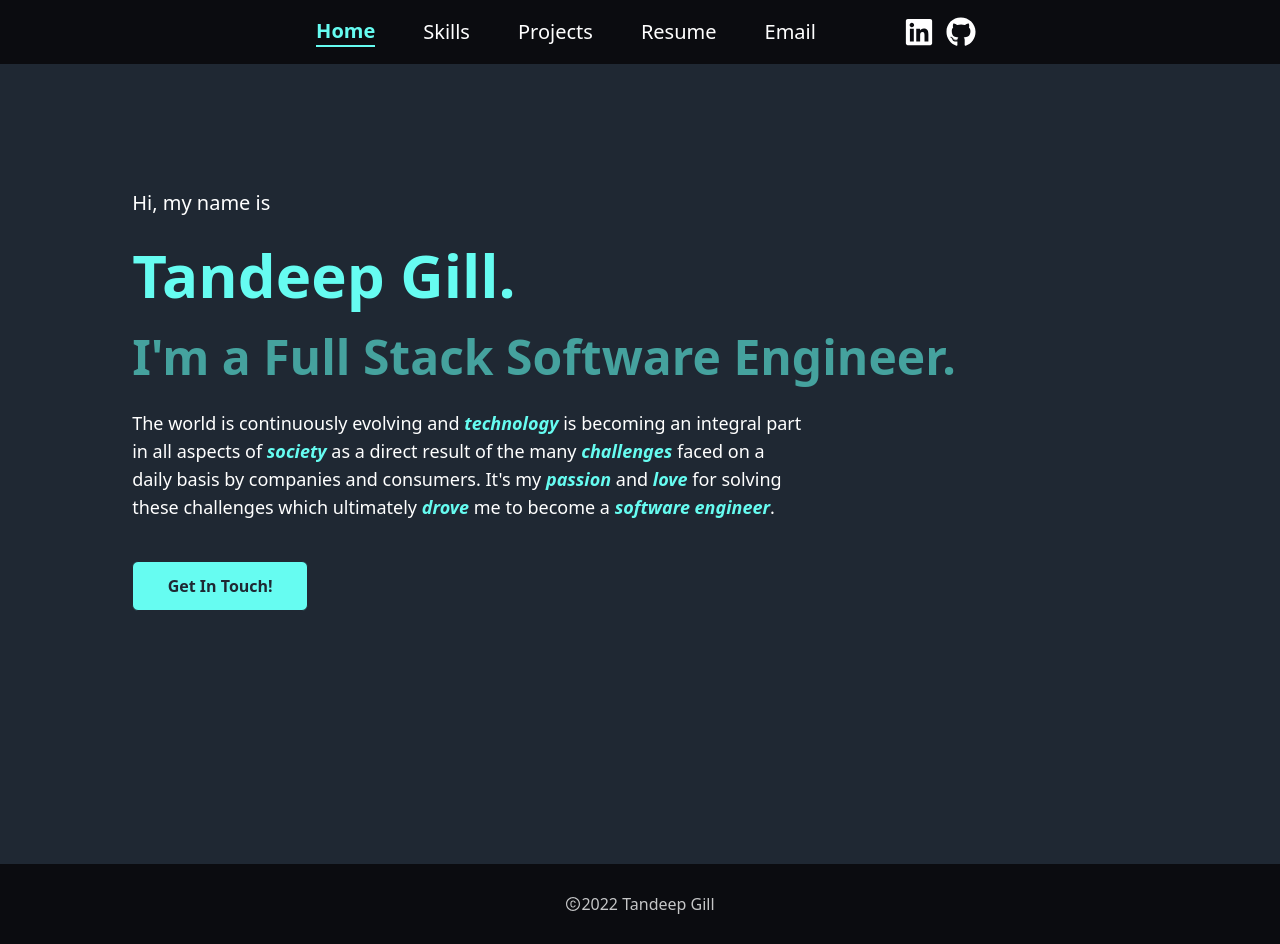
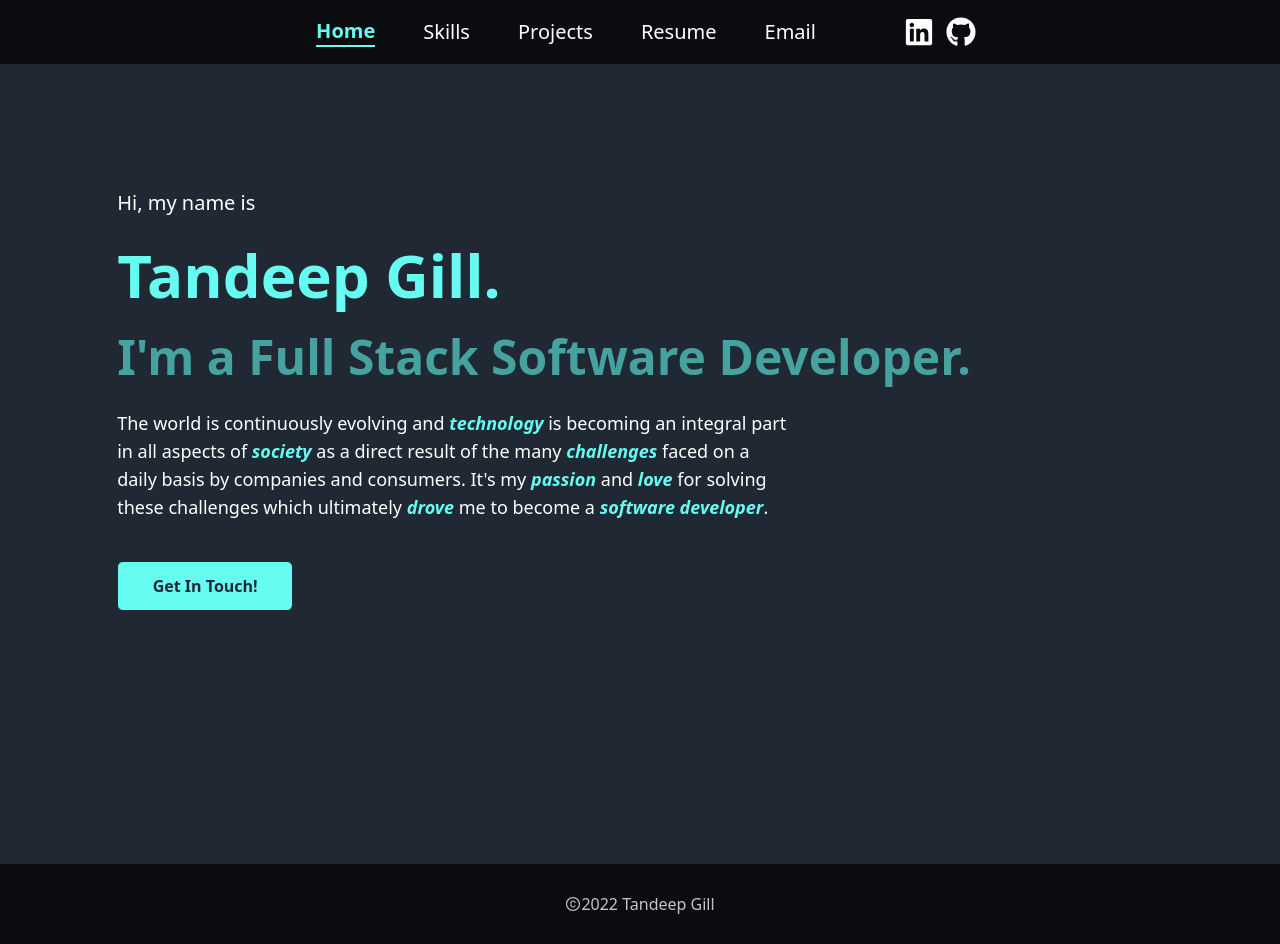
Before and after one commit to TandeepGill/Portfolio, a Next.js app: page / in a window 1280 px wide. Built offline with nearby package versions, Linux system fonts and the light colour scheme; a web font is replaced by a local one.

Commit message:
Minor updates.

```diff
--- a/pages/index.js
+++ b/pages/index.js
@@ -18,7 +18,7 @@ const Home = () => {
           <h2 className='mb-4 text-4xl font-bold lg:mb-7 lg:text-6xl'>
             Tandeep Gill.
           </h2>
-          <h3 className='text-teal mb-4 text-3xl font-bold lg:mb-7 lg:text-5xl'>{`I'm a Full Stack Software Engineer.`}</h3>
+          <h3 className='text-teal mb-4 text-3xl font-bold lg:mb-7 lg:text-5xl'>{`I'm a Full Stack Software Developer.`}</h3>
           <p className='mb-3 max-w-2xl text-lg text-white lg:mb-3 lg:text-lg'>
             The world is continuously evolving and{' '}
             <span className='text-aqua font-bold italic'>technology</span> is
@@ -33,7 +33,7 @@ const Home = () => {
             <span className='text-aqua font-bold italic'>drove</span> me to
             become a{' '}
             <span className='text-aqua font-bold italic'>
-              software engineer
+              software developer
             </span>
             .
             {/* {`The world is continuously evolving and technology is becoming an integral part in all aspects of society as a direct result of the challenges faced on a daily basis by companies and consumers. It's my passion and love for solving these challenges which ultimately drove me to become a software engineer.`} */}
```
